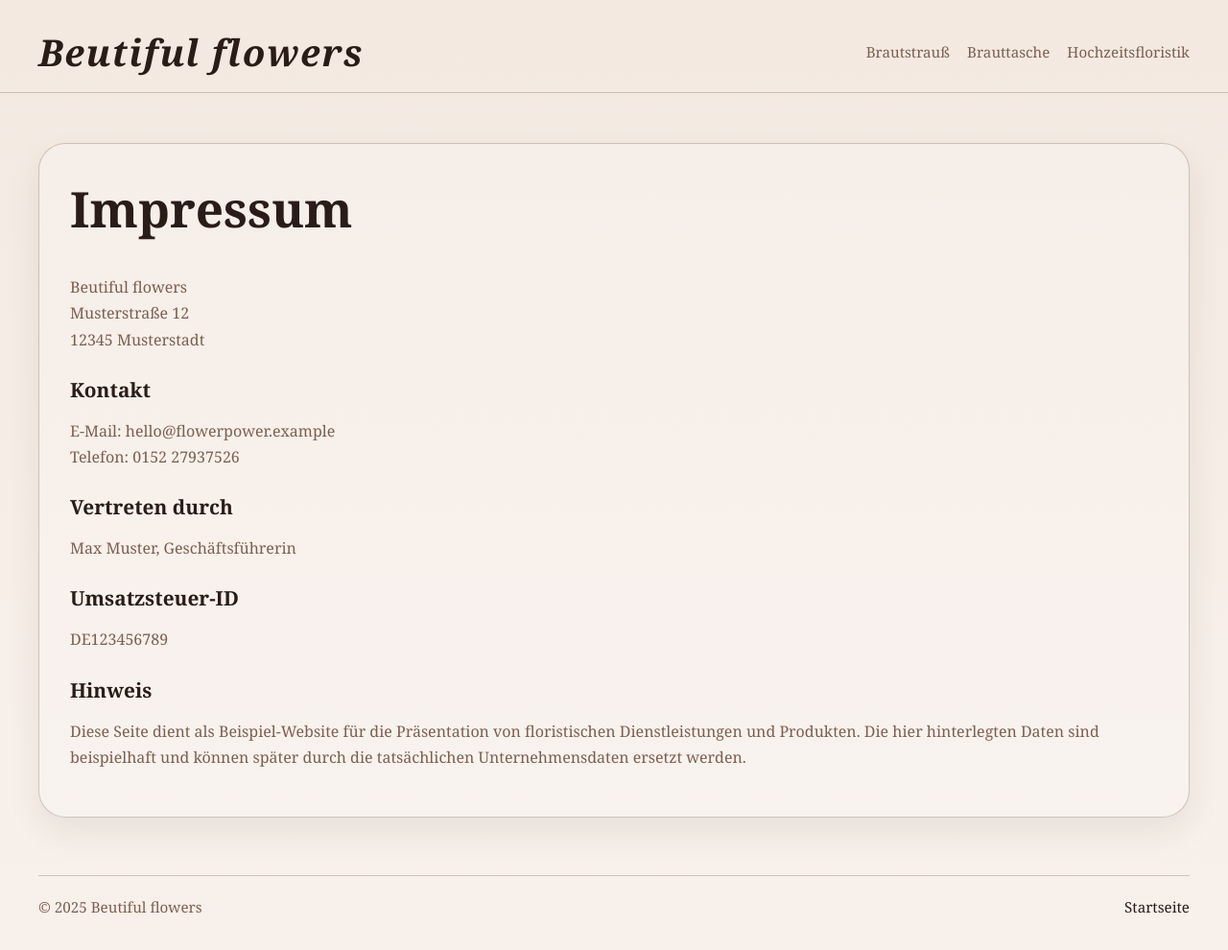
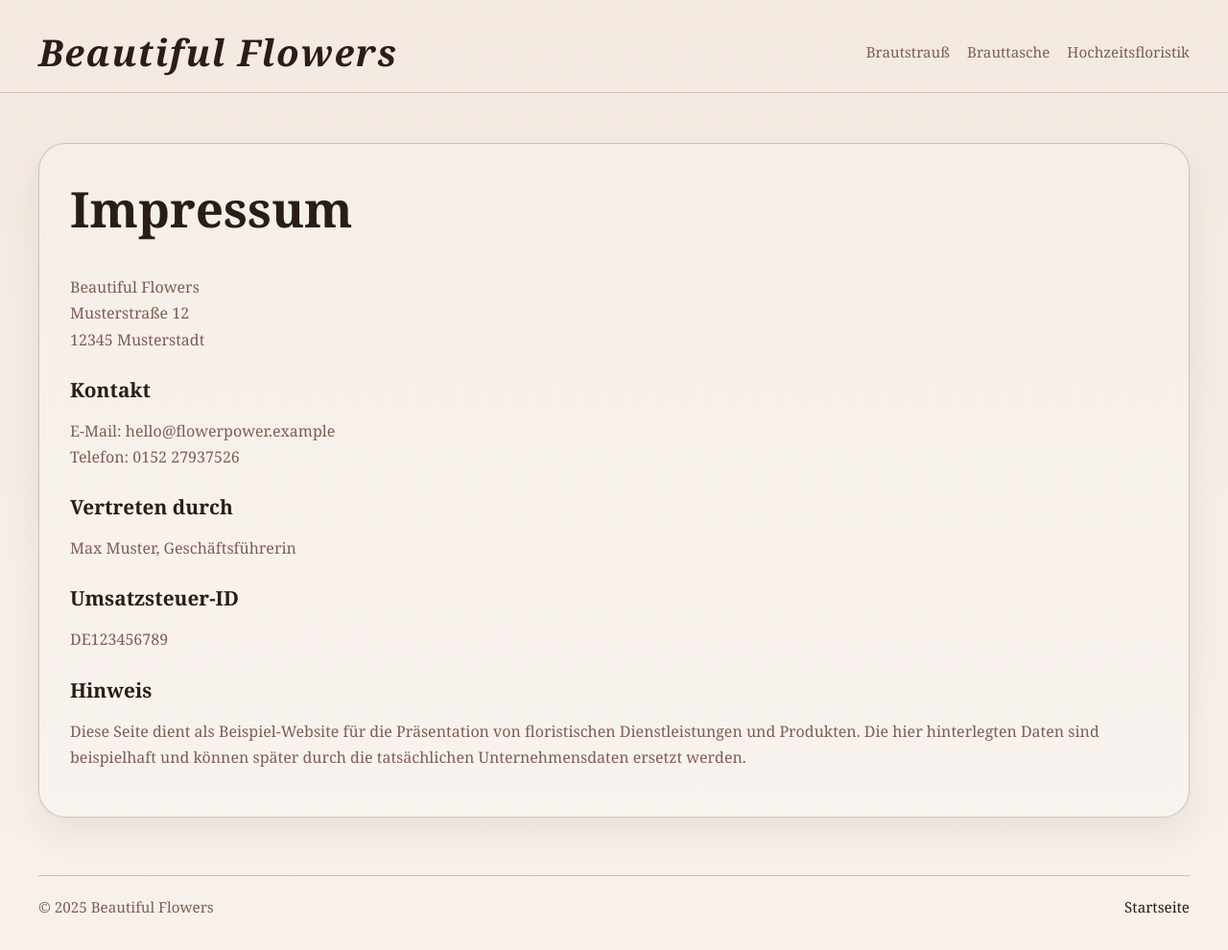
Before and after one commit to Christall1968/Website, a website: page impressum.html in a window 1280 px wide. Shown: the whole page at 96% size. Drawn offline with Linux system fonts and the light colour scheme.

Commit message:
Anpassungen initial

```diff
--- a/assets/js/site.js
+++ b/assets/js/site.js
@@ -107,7 +107,7 @@ function renderDetail(items) {
       <div class="detail-header">
         <img src="${normalizeImage(item.cover || (galleryImages[0] || ''))}" alt="${item.title}">
         <div>
-          <p class="eyebrow">${item.kicker || 'Beutiful flowers'}</p>
+          <p class="eyebrow">${item.kicker || 'Beautiful Flowers'}</p>
           <h1>${item.title}</h1>
           <h2>${item.subtitle}</h2>
           <p>${item.description}</p>
--- a/impressum.html
+++ b/impressum.html
@@ -3,14 +3,14 @@
   <head>
     <meta charset="UTF-8" />
     <meta name="viewport" content="width=device-width, initial-scale=1.0" />
-    <title>Impressum | Beutiful flowers</title>
-    <meta name="description" content="Impressum mit Kontaktdaten und rechtlichen Angaben für Beutiful flowers." />
+    <title>Impressum | Beautiful Flowers</title>
+    <meta name="description" content="Impressum mit Kontaktdaten und rechtlichen Angaben für Beautiful Flowers." />
     <link rel="stylesheet" href="assets/css/styles.css" />
   </head>
   <body>
     <header class="site-header">
       <div class="container brand-row">
-        <a class="brand" href="index.html" aria-label="Beutiful flowers Startseite">Beutiful flowers</a>
+        <a class="brand" href="index.html" aria-label="Beautiful Flowers Startseite">Beautiful Flowers</a>
         <nav class="nav" data-nav-links></nav>
       </div>
     </header>
@@ -19,7 +19,7 @@
       <div class="imprint-card">
         <h1>Impressum</h1>
 
-        <p>Beutiful flowers<br />Musterstraße 12<br />12345 Musterstadt</p>
+        <p>Beautiful Flowers<br />Musterstraße 12<br />12345 Musterstadt</p>
 
         <h2>Kontakt</h2>
         <p>
@@ -43,7 +43,7 @@
 
     <footer class="site-footer">
       <div class="container footer-inner">
-        <span>© 2025 Beutiful flowers</span>
+        <span>© 2025 Beautiful Flowers</span>
         <a href="index.html">Startseite</a>
       </div>
     </footer>
```
Also changed, not shown: detail.html (+3 -3 lines), index.html (+3 -3 lines), README.md.
